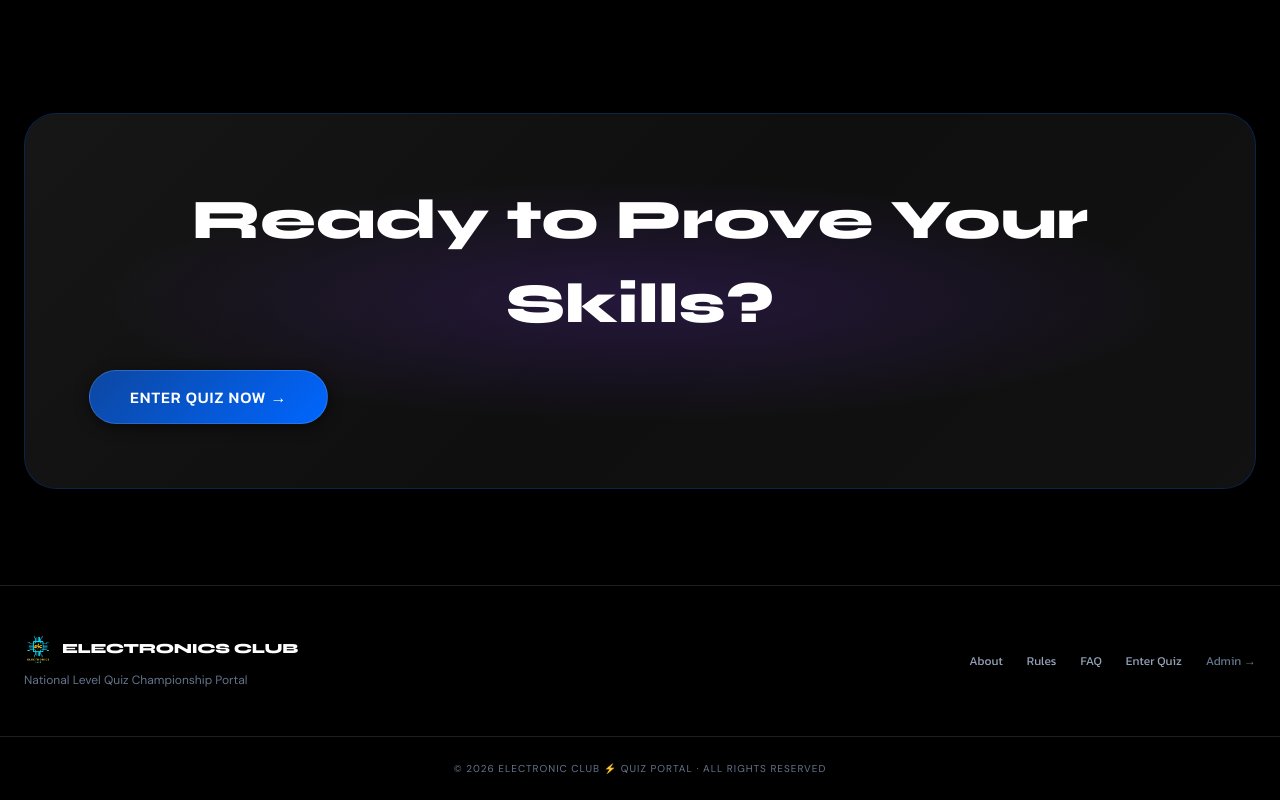
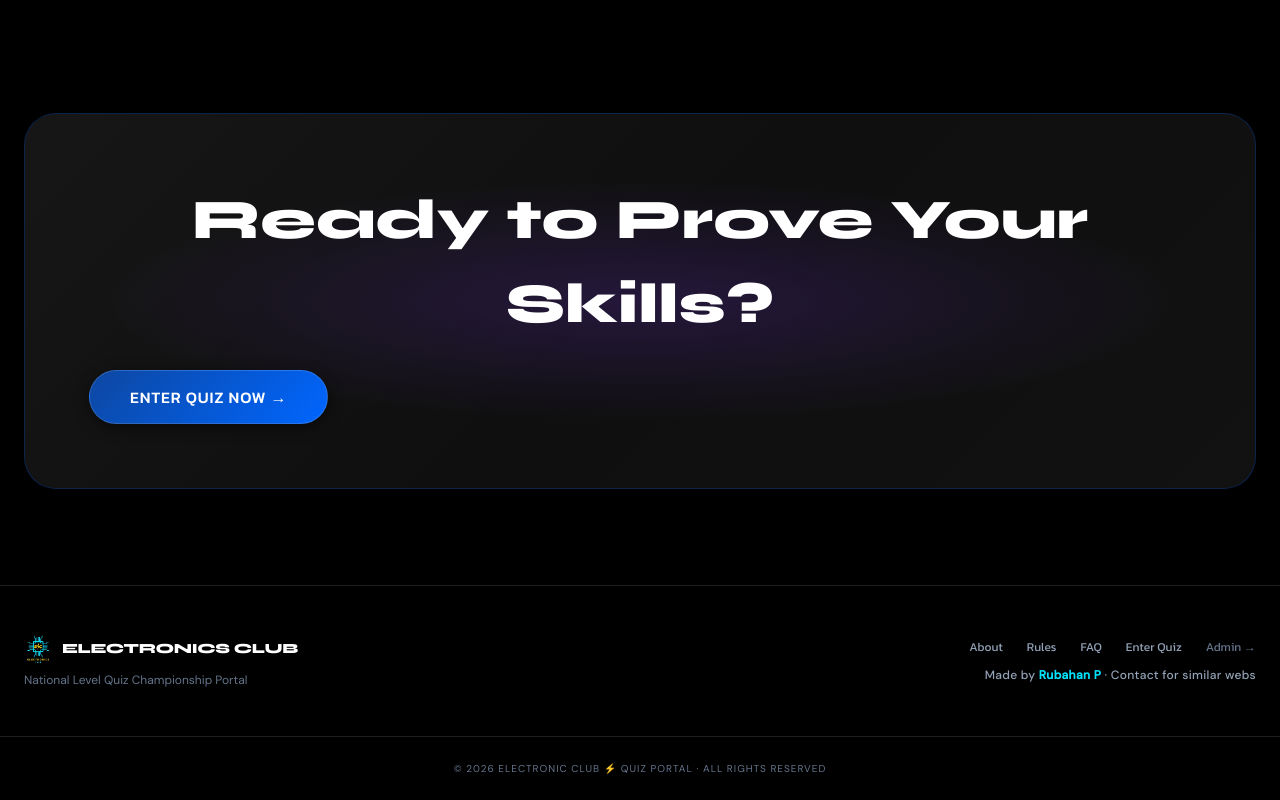
Before and after one commit to Rub26s21/PORTIZ, a Next.js app: page / in a window 1280 px wide. Shown: the part 2299-3099 px from the top of the page. Built offline with nearby package versions, Linux system fonts and the light colour scheme; no server answers; the database is empty; a web font is replaced by a local one.

Commit message:
feat: add creator credit line 'Made by Rubahan P · Contact for similar webs' below footer links

```diff
--- a/src/app/page.tsx
+++ b/src/app/page.tsx
@@ -196,12 +196,17 @@ export default function HomePage() {
             <Logo size="sm" />
             <p className="font-[family-name:var(--font-body)] text-[var(--text-dim)] text-xs mt-2">National Level Quiz Championship Portal</p>
           </div>
+          <div className="flex flex-col items-center md:items-end gap-3">
             <div className="flex flex-wrap justify-center gap-6 text-xs font-[family-name:var(--font-heading)] text-[var(--text-muted)]">
               <Link href="/about" className="hover:text-[var(--aurora-purple)]">About</Link>
               <Link href="/rules" className="hover:text-[var(--aurora-purple)]">Rules</Link>
               <a href="#faq" className="hover:text-[var(--aurora-purple)]">FAQ</a>
               <Link href="/quiz" className="hover:text-[var(--aurora-cyan)]">Enter Quiz</Link>
               <Link href="/admin/login" className="hover:text-[var(--aurora-rose)] text-[var(--text-dim)]">Admin →</Link>
+            </div>
+            <div className="text-xs text-[#94A3B8] font-medium tracking-wide text-center md:text-right">
+              Made by <span className="text-[#00E5FF] font-bold">Rubahan P</span> · Contact for similar webs
+            </div>
           </div>
         </div>
         <div className="text-center py-6 border-t border-[var(--glass-border)]">
```
Lines whose indentation alone changed are shown as unchanged.
